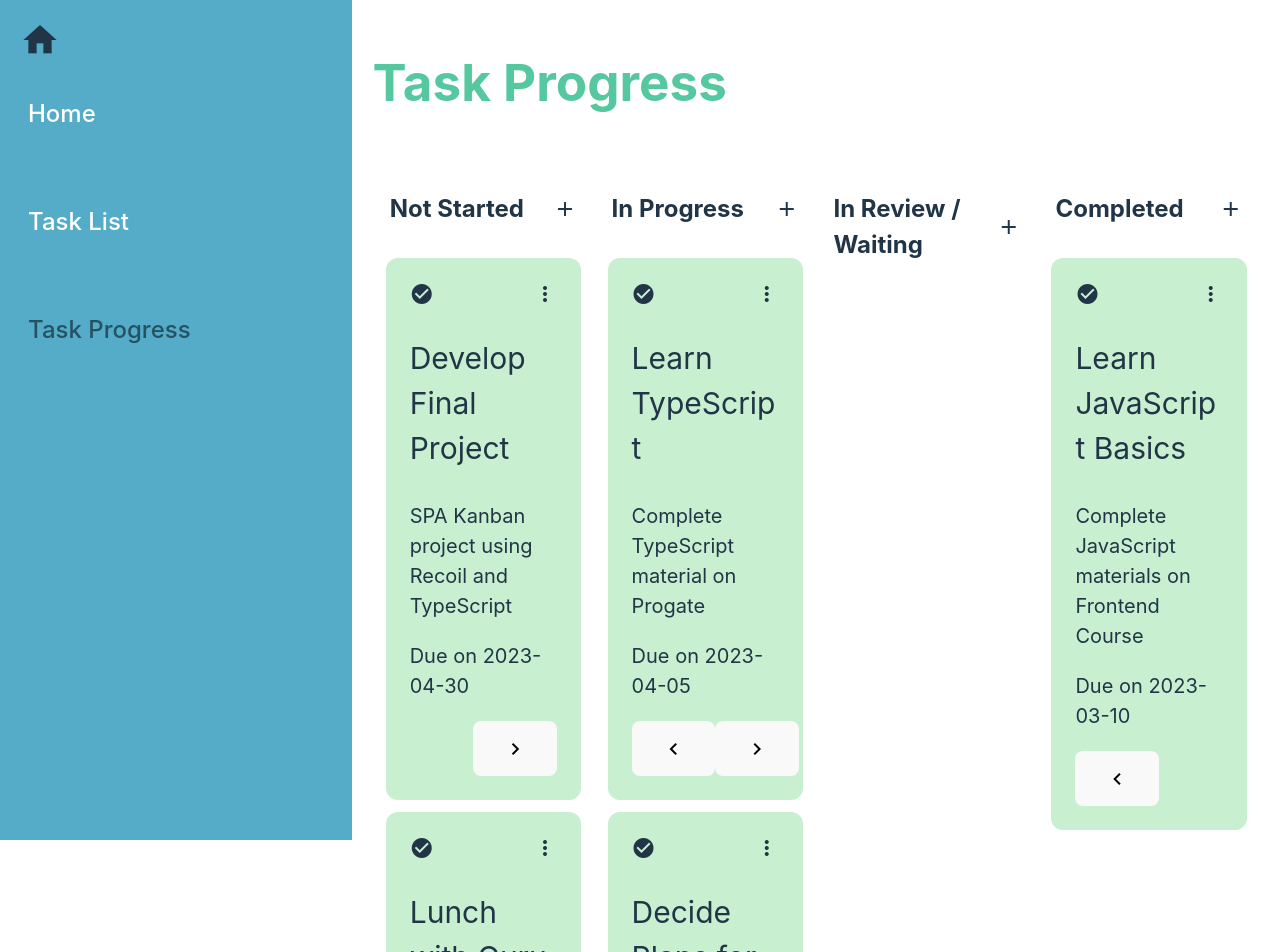
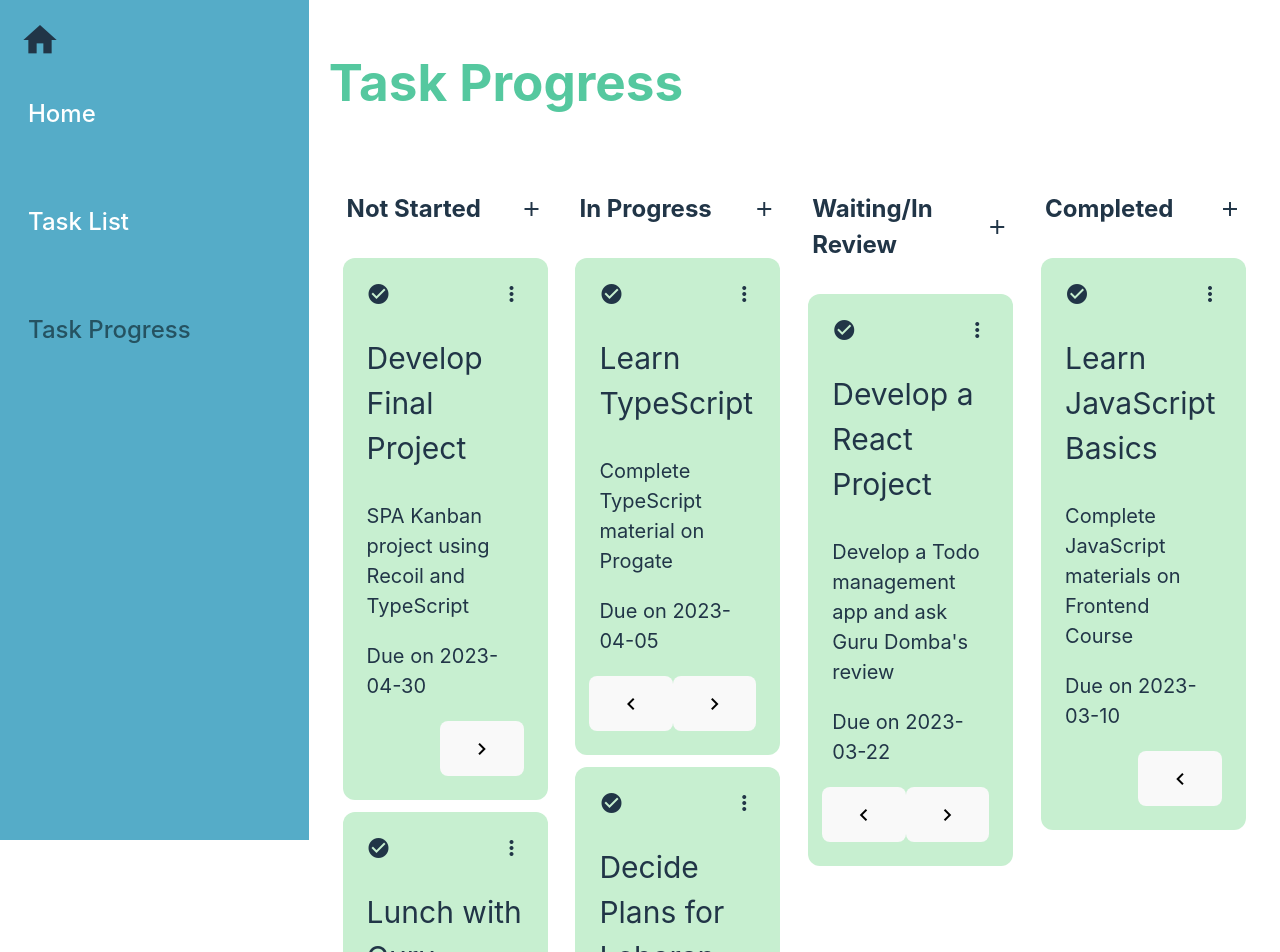
Before and after one commit to salak96/Kanban_project, a React (Vite) app: page /task-progress in a window 1280 px wide. Shown: the top 952 px of the page. Built offline with nearby package versions, Linux system fonts and the light colour scheme.

Commit message:
Refactor raw data

```diff
--- a/src/App.tsx
+++ b/src/App.tsx
@@ -3,7 +3,7 @@ import { createBrowserRouter, RouterProvider } from 'react-router-dom';
 import SideMenu from './components/SideMenu';
 import { RecoilRoot } from 'recoil'; // Ditambahkan
 import TaskSummary from './components/TaskSummarry';
-import SideMenuLayout from './layouts/SideMenuLayout';
+import SideMenuLayout from './components/layouts/SideMenuLayout';
 import TaskList from './components/TaskList/TaskList';
 import TaskProgress from './components/TaskProgress/TaskProgress';
 ///buat variabel router
--- a/src/components/TaskProgress/TaskCard.tsx
+++ b/src/components/TaskProgress/TaskCard.tsx
@@ -1,12 +1,13 @@
 import React from 'react';
 import type { Task, CSSProperties } from '../../types';
+import { TASK_PROGRESS_ID } from '../../constants/app';
 
 interface TaskCardProps {
     task: Task;
 }
 
 const getArrowPositionStyle = (progressOrder: number): React.CSSProperties => {
-    const justifyContentValue: 'flex-end' | 'space-between' = progressOrder === 1 ? 'flex-end' : 'space-between';
+    const justifyContentValue: 'flex-end' | 'space-between' = TASK_PROGRESS_ID.NOT_STARTED === 1 ? 'flex-end' : 'space-between';
     return {
         display: 'flex',
         justifyContent: justifyContentValue,
@@ -30,8 +31,9 @@ const TaskCard = ({ task }: TaskCardProps): JSX.Element => {
                 <p>Due on {task.dueDate}</p>
             </div>
             <div style={getArrowPositionStyle(task.progressOrder)}>
-                {task.progressOrder !== 1 && <button className='material-icons'>chevron_left</button>}
-                {task.progressOrder !== 4 && <button className='material-icons'>chevron_right</button>}
+                {/* Raw data telah digantikan huruf CAPITAL*/}
+                {task.progressOrder !== TASK_PROGRESS_ID.NOT_STARTED && <button className='material-icons'>chevron_left</button>}
+                {task.progressOrder !== TASK_PROGRESS_ID.COMPLETED && <button className='material-icons'>chevron_right</button>}
             </div>
         </div>
     );
--- a/src/components/TaskProgress/TaskProgress.tsx
+++ b/src/components/TaskProgress/TaskProgress.tsx
@@ -3,6 +3,7 @@ import { useRecoilValue } from 'recoil';
 import { notStartedTasksSelector, inProgressTasksSelector, waitingTasksSelector, completedTasksSelector } from '../../feactures/tasks/TaskSelector';
 import TaskColumn from './TaskColumn';
 import type { Task, CSSProperties } from '../../types';
+import { TASK_PROGRESS_STATUS } from '../../constants/app';
 
 const TaskProgress = (): JSX.Element => {
     const notStartedTasks: Task[] = useRecoilValue(notStartedTasksSelector);
@@ -17,10 +18,11 @@ const TaskProgress = (): JSX.Element => {
         <div style={styles.container}>
             <h1 style={styles.heading}>Task Progress</h1>
             <div style={styles.taskCategories}>
-                <TaskColumn columnTitle='Not Started' tasks={notStartedTasks} />
-                <TaskColumn columnTitle='In Progress' tasks={inProgressTasks} />
-                <TaskColumn columnTitle='In Review / Waiting' tasks={waitingTasks} />
-                <TaskColumn columnTitle='Completed' tasks={completedTasks} />
+                {/* Raw string telah digantikan huruf CAPITAL*/}
+                <TaskColumn columnTitle={TASK_PROGRESS_STATUS.NOT_STARTED} tasks={notStartedTasks} />
+                <TaskColumn columnTitle={TASK_PROGRESS_STATUS.IN_PROGRESS} tasks={inProgressTasks} />
+                <TaskColumn columnTitle={TASK_PROGRESS_STATUS.WAITING} tasks={waitingTasks} />
+                <TaskColumn columnTitle={TASK_PROGRESS_STATUS.COMPLETED} tasks={completedTasks} />
             </div>
         </div>
     );
--- a/src/layouts/SideMenuLayout.tsx
+++ b/src/components/layouts/SideMenuLayout.tsx
@@ -1,5 +1,5 @@
 import { NavLink, Outlet } from 'react-router-dom';
-import SideMenu from '../components/SideMenu';
+import SideMenu from '../SideMenu';
 
 const SideMenuLayout = () => {
     return (
--- /dev/null
+++ b/src/constants/recoilKeys.ts
@@ -0,0 +1,10 @@
+export const AtomKeys = {
+    TASKS: 'tasks',
+  }
+  export const SelectorKeys = {
+    UNCOMPLETED_TASKS: 'uncompletedTasks',
+    NOT_STARTED_TASKS: 'notStartedTasks',
+    IN_PROGRESS_TASKS: 'inProgressTasks',
+    WAITING_TASKS: 'waitingTasks',
+    COMPLETED_TASKS: 'completedTasks',
+  }
--- a/src/feactures/TaskAtoms.ts
+++ b/src/feactures/TaskAtoms.ts
@@ -1,8 +1,9 @@
 import { atom } from 'recoil';
 import type { Task } from '../types';
+import { AtomKeys } from '../constants/recoilKeys';
 
 export const tasksState = atom<Task[]>({
-    key: 'tasks',
+    key: AtomKeys.TASKS,
     default: [
         {
             id: 1,
--- a/src/feactures/tasks/TaskSelector.ts
+++ b/src/feactures/tasks/TaskSelector.ts
@@ -1,9 +1,10 @@
 import { selector } from 'recoil';
 import { tasksState } from '../TaskAtoms';
 import type { Task } from '../../types';
+import { SelectorKeys } from '../../constants/recoilKeys';
 
 export const uncompletedTasksSelector = selector<Task[]>({
-    key: 'uncompleted_tasks',
+    key: SelectorKeys.UNCOMPLETED_TASKS,
     get: ({ get }) => {
         return get(tasksState).filter((task) => {
             return task.progressOrder !== 4;
@@ -12,7 +13,7 @@ export const uncompletedTasksSelector = selector<Task[]>({
 });
 
 export const completedTasksSelector = selector<Task[]>({
-    key: 'completed_tasks',
+    key: SelectorKeys.COMPLETED_TASKS,
     get: ({ get }) => {
         return get(tasksState).filter((task) => {
             return task.progressOrder === 4;
@@ -21,7 +22,7 @@ export const completedTasksSelector = selector<Task[]>({
 });
 
 export const notStartedTasksSelector = selector<Task[]>({
-    key: 'not_started_tasks',
+    key: SelectorKeys.NOT_STARTED_TASKS,
     get: ({ get }) => {
         return get(tasksState).filter((task) => {
             return task.progressOrder === 1;
@@ -30,7 +31,7 @@ export const notStartedTasksSelector = selector<Task[]>({
 });
 
 export const inProgressTasksSelector = selector<Task[]>({
-    key: 'in_progress_tasks',
+    key: SelectorKeys.IN_PROGRESS_TASKS,
     get: ({ get }) => {
         return get(tasksState).filter((task) => {
             return task.progressOrder === 2;
@@ -38,10 +39,10 @@ export const inProgressTasksSelector = selector<Task[]>({
     },
 });
 export const waitingTasksSelector = selector<Task[]>({
-    key: 'waiting_tasks',
+    key: SelectorKeys.WAITING_TASKS,
     get: ({ get }) => {
         return get(tasksState).filter((task) => {
-            return task.progressOrder === 0;
+            return task.progressOrder === 3;
         });
     },
 });
```
